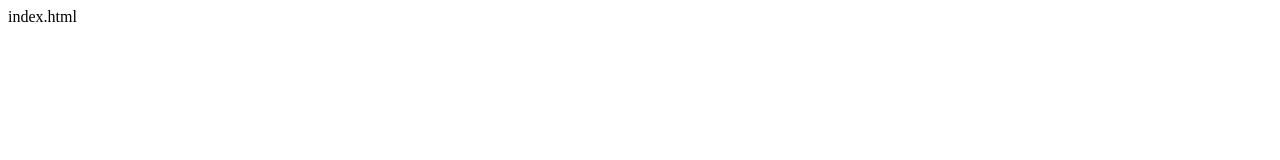
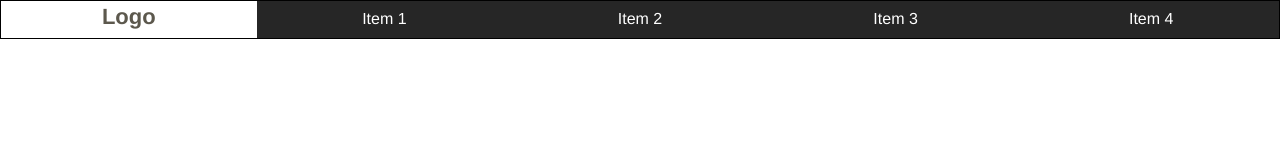
Before and after one commit to manuabalos/BQ---Prueba-tecnica, a plain HTML site: page index.html in a window 1280 px wide. Drawn offline with nearby package versions, Linux system fonts and the light colour scheme.

Commit message:
Finalizado el header de 5 columnas

```diff
--- a/estilo.css
+++ b/estilo.css
@@ -1 +1,56 @@
-estilo.css
+body{
+	margin: 0;
+	padding: 0;
+}
+header{
+	text-align: center;
+	border: 1px solid black;
+}
+
+.div-menu-sup{
+	background-color: rgba(38,38,38,1);
+	color: rgba(255,255,255,1);
+	font-size: 16px;
+	padding-top: 7px;
+	padding-bottom: 7px;
+}
+
+.div-logo{
+	color: rgba(92,88,77,1);
+	font-size: 22px;
+	font-weight: bold;
+}
+
+/* Configurando header para las 5 columnas */
+.col-xs-20,
+.col-sm-20,
+.col-md-20,
+.col-lg-20 {
+   position: relative;
+   min-height: 1px;
+   padding-right: 10px;
+   padding-left: 10px;
+}
+
+.col-xs-20 {
+   width: 20%;
+   float: left;
+}
+@media (min-width: 768px) {
+   .col-sm-20 {
+      width: 20%;
+      float: left;
+   }
+}
+@media (min-width: 992px) {
+   .col-md-20 {
+      width: 20%;
+      float: left;
+   }
+}
+@media (min-width: 1200px) {
+   .col-lg-20 {
+      width: 20%;
+      float: left;
+   }
+}
--- a/index.html
+++ b/index.html
@@ -1 +1,25 @@
-index.html
+<!DOCTYPE html>
+<html>
+    <head>
+        <meta charset="UTF-8">
+        <title>BQ - Prueba técnica</title>
+        <link rel="stylesheet" type="text/css" href="estilo.css">
+        <link rel="stylesheet" href="https://maxcdn.bootstrapcdn.com/bootstrap/3.3.5/css/bootstrap.min.css">
+    </head>
+    <body>
+
+    	<header class="container-fluid">
+    		<div class="row">
+			   <div class="col-md-20 div-logo">Logo</div>
+			   <div class="col-md-20 div-menu-sup">Item 1</div>
+			   <div class="col-md-20 div-menu-sup">Item 2</div>
+			   <div class="col-md-20 div-menu-sup">Item 3</div>
+			   <div class="col-md-20 div-menu-sup">Item 4</div>
+			</div>
+    	</header>
+
+
+
+    	<script src="https://maxcdn.bootstrapcdn.com/bootstrap/3.3.5/js/bootstrap.min.js"></script>
+    </body>
+</html>
```
